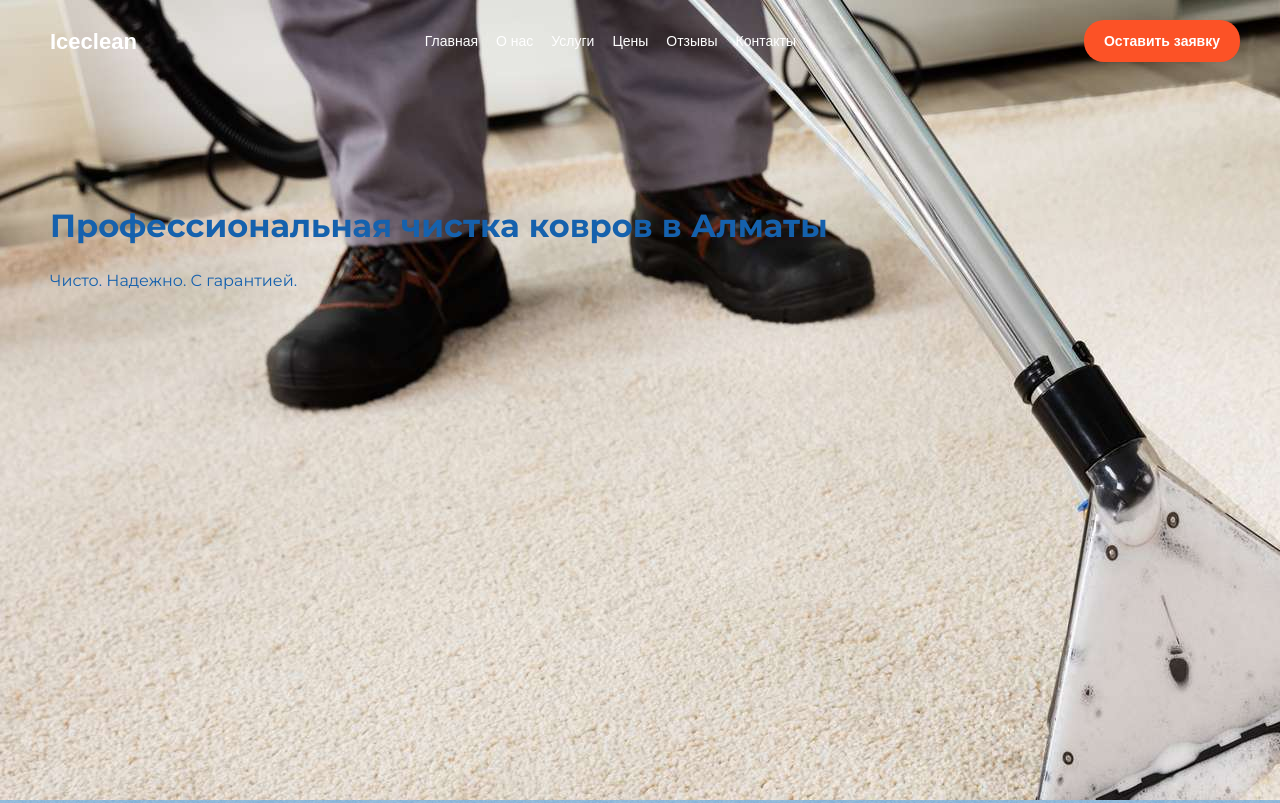
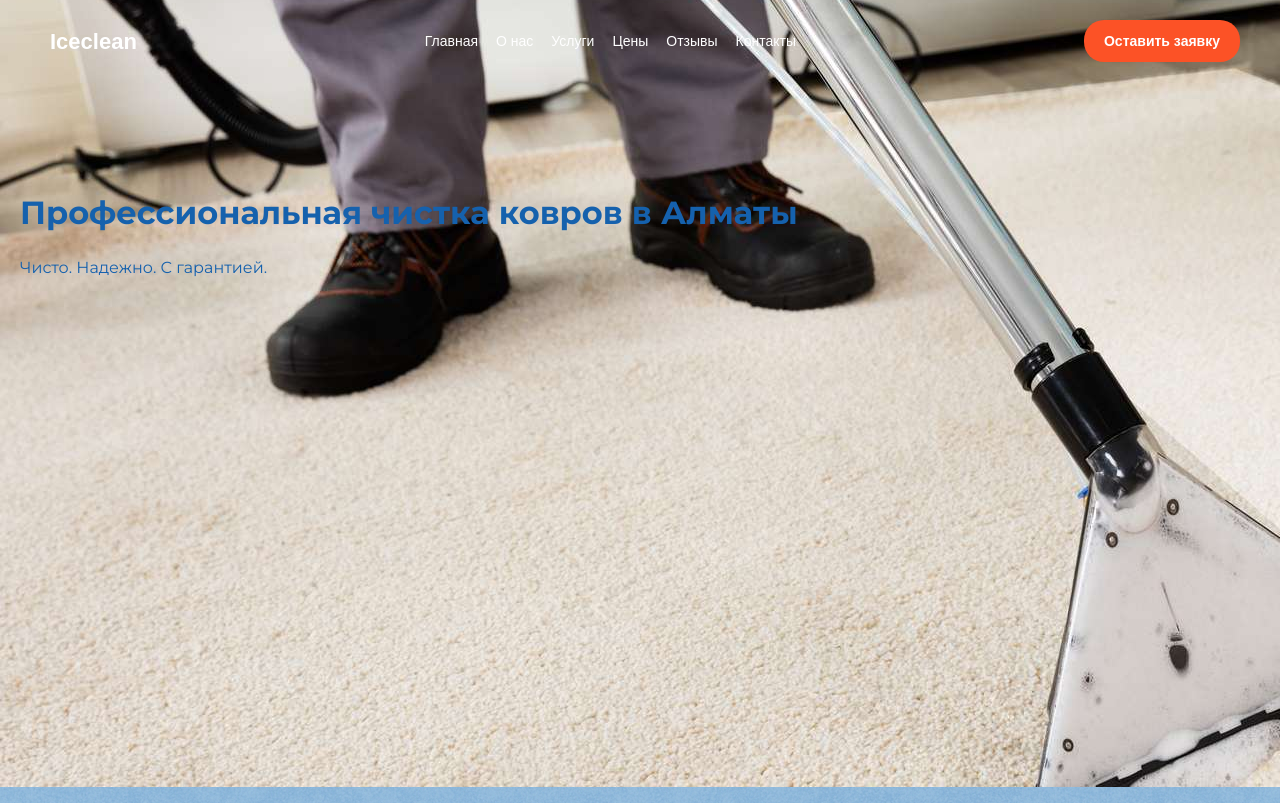
Before and after one commit to MaxPan238/maks, a plain HTML site: page index.html in a window 1280 px wide. Shown: the top 803 px of the page. Drawn offline with nearby package versions, Linux system fonts and the light colour scheme.

Commit message:
hope evr is fine

```diff
--- a/style.css
+++ b/style.css
@@ -962,7 +962,7 @@ input[type="tel"] {
   background-image: url(avatars/teppichreinigung.jpg);
   position: relative;
   width: 100%;
-  bottom: 82px;
+  bottom: 95px;
   background-repeat: no-repeat;
   display: flex;
   flex-direction: column;
@@ -971,5 +971,5 @@ input[type="tel"] {
 .heros{
   position: relative;
   top: 200px;
-  margin-left: 50px;
+  margin-left: 20px;
 }
```
